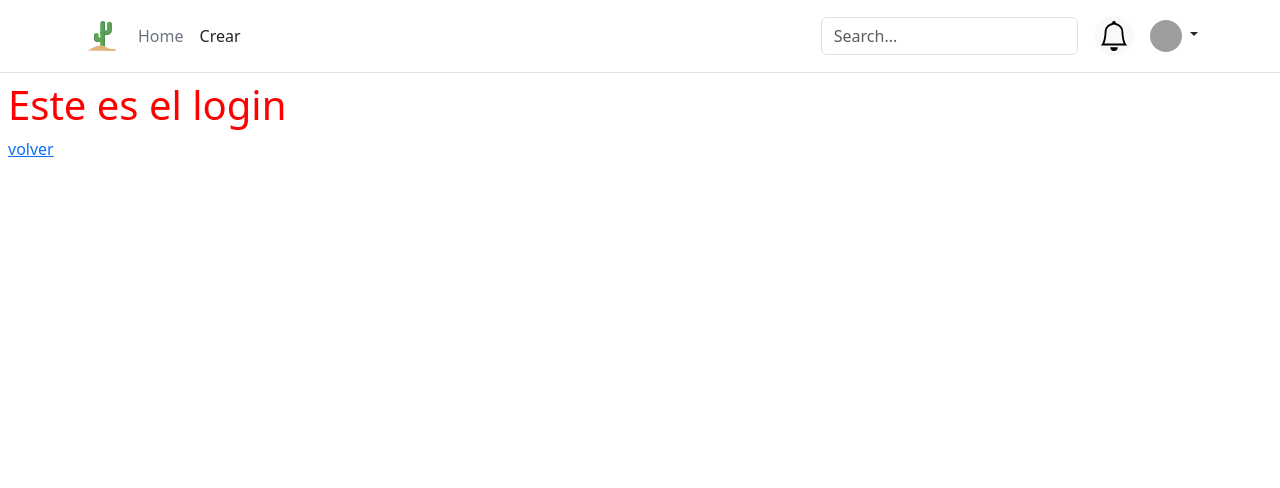
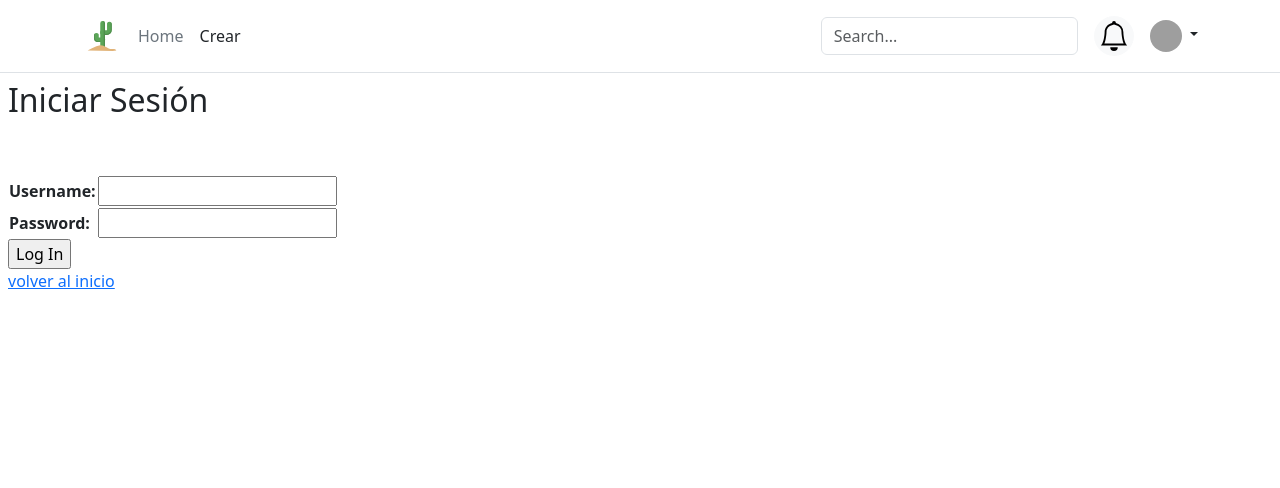
Before and after one commit to FranMedina02/mascotas_blog_2, a Django app: page /login/ in a window 1280 px wide. Shown: the top 488 px of the page. Run offline with Django 4.2, Linux system fonts and the light colour scheme; some libraries are stand-ins or nearby versions; grey boxes are pictures that could not be loaded.

Commit message:
<feat: add login, logout and some functionalities>

```diff
--- a/mascotas_blog/FeedApp/templates/FeedApp/post.html
+++ b/mascotas_blog/FeedApp/templates/FeedApp/post.html
@@ -1,6 +1,6 @@
 {% extends "mascotas_blog/home.html" %} {% load static %} {% block feed %}
 
-<div class="d-flex justify-content-evenly align-items-center flex-wrap">
+<div class="d-flex justify-content-start align-items-center flex-wrap">
 	{% if posts %} {% for post in posts %}
 
 	<a class="p-2" href="{% url 'Single Post' id_post=post.id_post %}">
--- a/mascotas_blog/FeedApp/views.py
+++ b/mascotas_blog/FeedApp/views.py
@@ -43,7 +43,7 @@ def postFormulario(request):
             post = Post(title = info['title'],
                         subtitle = info['subtitle'],
                         description = info['desc'],
-                        id_user = CustomUser.objects.get(id_user = 1),
+                        id_user = CustomUser.objects.get(id = 1),
                         id_img = info['id_img'])
             post.save()
 
--- /dev/null
+++ b/mascotas_blog/UserApp/forms.py
@@ -0,0 +1,6 @@
+from django import forms
+
+class UserFormulario(forms.Form):
+
+    username = forms.CharField(max_length=25)
+    password = forms.CharField(max_length=35)
--- a/mascotas_blog/UserApp/templates/UserApp/login.html
+++ b/mascotas_blog/UserApp/templates/UserApp/login.html
@@ -1,6 +1,14 @@
-{% extends "mascotas_blog/home.html" %}
-{% block feed %}
+{% extends "mascotas_blog/home.html" %} {% block feed %}
 
-    <h1 style="color:red">{{texto}}</h1>
+<h2>Iniciar Sesión</h2>
+
+<form class="pt-5" action="" method="POST" enctype="multipart/form-data">
+	{% csrf_token %}
+	<table>
+		{{ form.as_table }}
+	</table>
+
+	<input type="submit" value="Log In" />
+</form>
 
 {% endblock feed %}
--- a/mascotas_blog/UserApp/views.py
+++ b/mascotas_blog/UserApp/views.py
@@ -1,17 +1,51 @@
-from django.shortcuts import render
+from django.shortcuts import render, redirect
+from UserApp.forms import UserFormulario
+from django.contrib.auth import authenticate, login as dj_login, logout as dj_logout
+from FeedApp.models import Post
 
 # Create your views here.
 def login(request):
+    if request.user.is_authenticated:
+        return redirect('Home')
 
-    context = {'texto': 'Este es el login'}
+    if request.method == 'POST':
 
-    template = 'UserApp/login.html'
+        form = UserFormulario(request.POST)
+        if form.is_valid():
+            info = form.cleaned_data
+            print('valid')
+            user = authenticate(request, username=info['username'], password=info['password'])
 
-    return render(request, template, context)
+            if user is not None:
+                print('authenticated')
+                dj_login(request,user)
+                return redirect('Home')
+            else:
+                print('not authenticated')
+                form.add_error(field=None,error='Invalid authentication')
+                return render(request, 'UserApp/login.html', {'form':form})
+    else:
+        form = UserFormulario()
+    return render(request, 'UserApp/login.html', {'form':form})
+
+
+
 
 def logout(request):
-    pass
+    dj_logout(request)
+    return redirect('Home')
+
 def user_settings(request):
     pass
+
 def profile(request):
-    pass
+    if request.user.is_authenticated:
+        curr_user = request.user
+        context = {}
+
+        user_posts = Post.objects.filter(id_user=curr_user)
+        n_posts = len(user_posts)
+
+        return render(request, 'UserApp/login.html', {'posts':user_posts,'n_post':n_posts})
+
+    return redirect('Log in')
--- a/mascotas_blog/mascotas_blog/settings.py
+++ b/mascotas_blog/mascotas_blog/settings.py
@@ -123,6 +123,9 @@ USE_TZ = True
 STATIC_URL = '/static/'
 STATICFILES_DIRS = [
     join(BASE_DIR, 'static'),
+    join(BASE_DIR, 'UserApp' ,'static'),
+    join(BASE_DIR, 'FeedApp' ,'static'),
+
 ]
 
 # Default primary key field type
--- a/mascotas_blog/mascotas_blog/templates/mascotas_blog/home.html
+++ b/mascotas_blog/mascotas_blog/templates/mascotas_blog/home.html
@@ -6,7 +6,9 @@
 		<meta http-equiv="X-UA-Compatible" content="IE=edge" />
 		<meta name="viewport" content="width=device-width, initial-scale=1.0" />
 		<title>Document</title>
+		<link rel="icon" href="{% static 'assets/icons/logo.svg' %}" type="image/x-icon" />
 		<link rel="stylesheet" href="{% static 'FeedApp/css/styles.css' %}" />
+		<link rel="stylesheet" href="{% static 'UserApp/css/styles.css' %}" />
 		<link rel="stylesheet" href="{% static 'css/bootstrap.css' %}" />
 	</head>
 	<body>
@@ -97,8 +99,7 @@
 
 		<section class="m-0 p-2 overflow-y-scroll">
 			{% block feed %} {% endblock feed %}
-
-			<a href="{% url 'Home' %}"> volver </a>
+			<a href="{% url 'Home' %}"> volver al inicio </a>
 		</section>
 
 		<footer
```
Also changed, not shown: mascotas_blog/UserApp/templates/UserApp/profile.html (added, +9 -0 lines), mascotas_blog/UserApp/static/ccs/styles.css (added).
